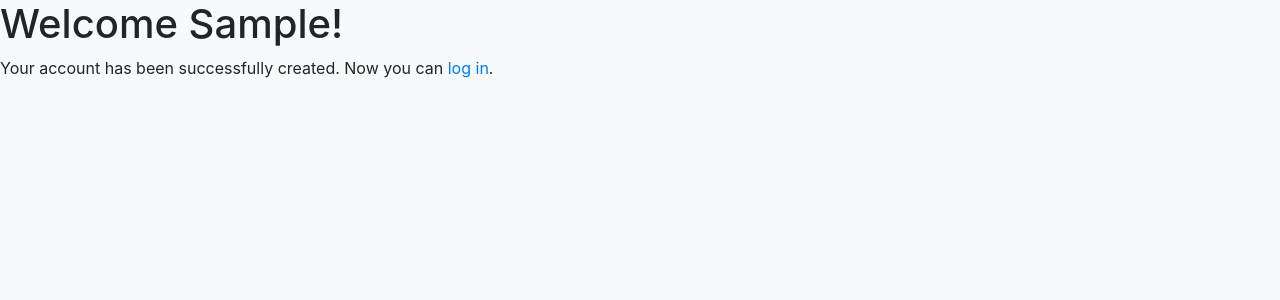
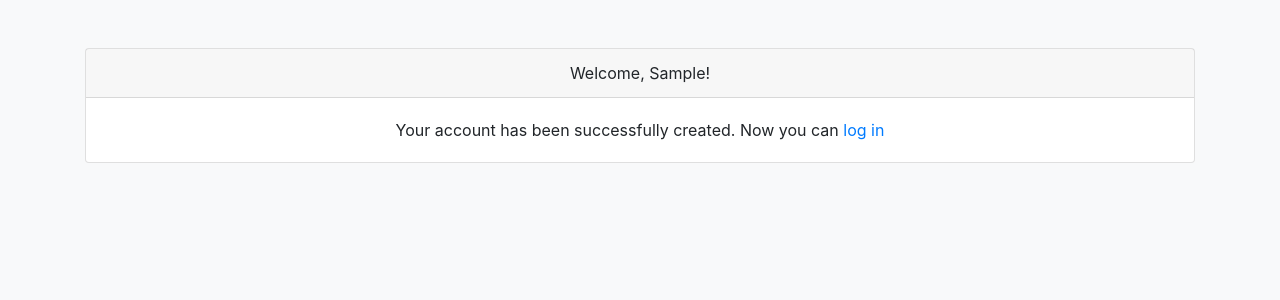
Before and after one commit to ivanovyeight/social-network, a Django app: template templates/account/register_done.html in a window 1280 px wide. Shown: the part 56-356 px from the top of the page. Run offline with Django 3.2, Linux system fonts and the light colour scheme; the template is opened without the code that fills it: most values are stand-ins (such as "Sample title", 1, 10 or a date in 2020); some libraries are stand-ins or nearby versions.

Commit message:
Update register template

```diff
--- a/templates/account/register_done.html
+++ b/templates/account/register_done.html
@@ -1,7 +1,22 @@
 {% extends "base.html" %}
-{% block title %}Welcome{% endblock %}
+{% block title %}Create an account{% endblock %}
 {% block content %}
- <h1>Welcome {{ new_user.first_name }}!</h1>
- <p>Your account has been successfully created.
- Now you can <a href="{% url 'login' %}">log in</a>.</p>
+
+<div class="container">
+    <div class="card my-5 text-center">
+        <form action="{% url 'register' %}" method="POST">
+        {% csrf_token %}
+            <div class="card-header">
+                Welcome, {{ new_user.first_name }}!
+            </div>
+
+            <div class="card-body">
+                Your account has been successfully created.
+                Now you can <a href="{% url 'login' %}">log in</a>
+            </div>
+
+        </form>
+    </div>
+</div>
+
 {% endblock %}
```
